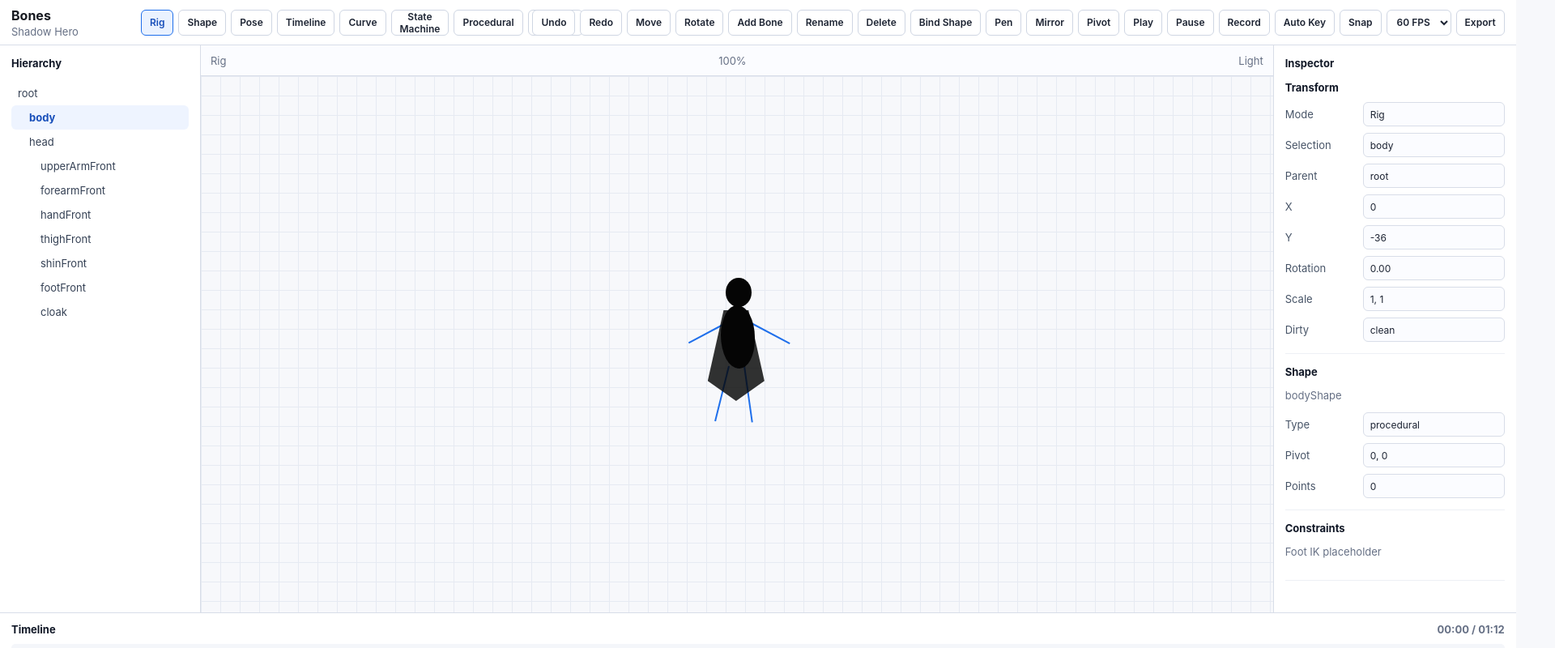
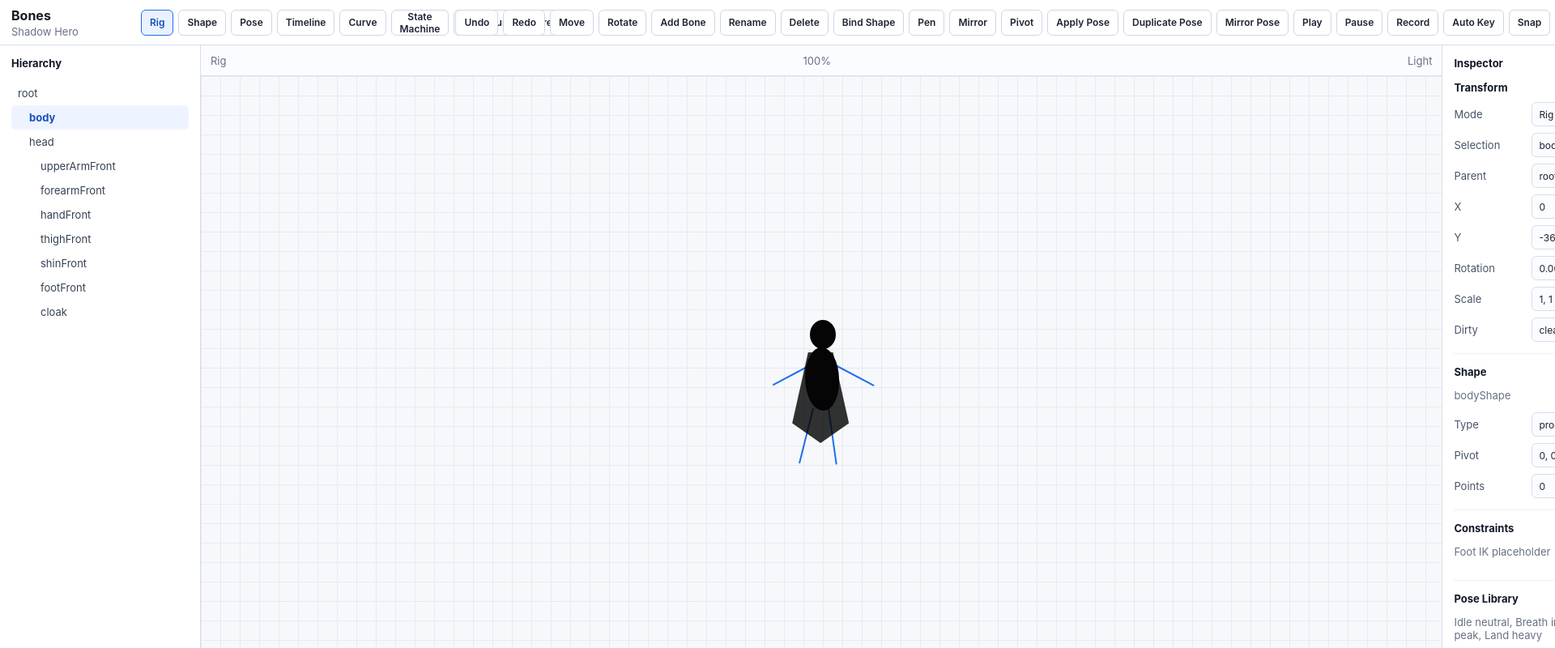
Before and after one commit to foundermafstat/bones, a Next.js app in the folder apps/editor/: page / in a window 1280 px wide. Shown: the top 800 px of the page at 81% size, 1920 px wide, since content can reach past the window. Built offline with nearby package versions, Linux system fonts and the light colour scheme.

Commit message:
Add pose mode library commands

```diff
--- a/apps/editor/app/editorState.ts
+++ b/apps/editor/app/editorState.ts
@@ -13,6 +13,7 @@ export interface EditorProjectState {
   readonly parents: Readonly<Record<string, string | null>>;
   readonly bones: Readonly<Record<string, BoneTransform>>;
   readonly parts: Readonly<Record<string, ShapePart>>;
+  readonly poses: Readonly<Record<string, PoseDefinition>>;
   readonly dirty: boolean;
   readonly dirtyParts: readonly string[];
 }
@@ -24,6 +25,13 @@ export interface ShapePart {
   readonly pivot: readonly [number, number];
   readonly points: readonly (readonly [number, number])[];
   readonly preset: "tapered-limb" | "organic-blob" | "capsule" | undefined;
+}
+
+export interface PoseDefinition {
+  readonly id: string;
+  readonly name: string;
+  readonly boneTransforms: Readonly<Record<string, BoneTransform>>;
+  readonly tags: readonly string[];
 }
 
 export interface EditorCommand {
@@ -76,6 +84,13 @@ export const initialEditorProject: EditorProjectState = {
   parts: {
     bodyShape: { id: "bodyShape", boneId: "body", type: "procedural", pivot: [0, 0], points: [], preset: "organic-blob" },
     armShape: { id: "armShape", boneId: "upperArmFront", type: "procedural", pivot: [0, 0], points: [], preset: "tapered-limb" }
+  },
+  poses: {
+    idle_neutral: { id: "idle_neutral", name: "Idle neutral", boneTransforms: {}, tags: ["idle"] },
+    breath_in: { id: "breath_in", name: "Breath in", boneTransforms: { body: { x: 0, y: -37, rotation: 0, scaleX: 1, scaleY: 1.025 } }, tags: ["idle"] },
+    walk_contact: { id: "walk_contact", name: "Walk contact", boneTransforms: { thighFront: { x: 7, y: -4, rotation: 1.25, scaleX: 1, scaleY: 1 } }, tags: ["walk"] },
+    jump_peak: { id: "jump_peak", name: "Jump peak", boneTransforms: { body: { x: 0, y: -44, rotation: -0.04, scaleX: 1, scaleY: 1.04 } }, tags: ["jump"] },
+    land_heavy: { id: "land_heavy", name: "Land heavy", boneTransforms: { body: { x: 0, y: -33, rotation: 0, scaleX: 1.14, scaleY: 0.82 } }, tags: ["land"] }
   }
 };
 
@@ -241,6 +256,64 @@ export function createSetPartPivotCommand(partId: string, pivot: readonly [numbe
   };
 }
 
+export function createApplyPoseCommand(poseId: string): EditorCommand {
+  let previous: Readonly<Record<string, BoneTransform>> = {};
+  return {
+    id: `apply-pose:${poseId}`,
+    label: "Apply pose",
+    do: (state) => {
+      const pose = state.poses[poseId];
+      if (!pose) {
+        return state;
+      }
+      previous = Object.fromEntries(
+        Object.keys(pose.boneTransforms)
+          .map((boneId): [string, BoneTransform | undefined] => [boneId, state.bones[boneId]])
+          .filter((entry): entry is [string, BoneTransform] => Boolean(entry[1]))
+      );
+      return {
+        ...markDirty(state, poseId),
+        bones: { ...state.bones, ...pose.boneTransforms }
+      };
+    },
+    undo: (state) => ({ ...markDirty(state, poseId), bones: { ...state.bones, ...previous } })
+  };
+}
+
+export function createDuplicatePoseCommand(poseId: string, nextId: string): EditorCommand {
+  return {
+    id: `duplicate-pose:${poseId}:${nextId}`,
+    label: "Duplicate pose",
+    do: (state) => {
+      const pose = state.poses[poseId];
+      return pose ? { ...markDirty(state, nextId), poses: { ...state.poses, [nextId]: { ...pose, id: nextId, name: `${pose.name} Copy` } } } : state;
+    },
+    undo: (state) => {
+      const { [nextId]: _removed, ...poses } = state.poses;
+      return { ...markDirty(state, nextId), poses };
+    }
+  };
+}
+
+export function createMirrorPoseCommand(poseId: string, nextId: string): EditorCommand {
+  return {
+    id: `mirror-pose:${poseId}:${nextId}`,
+    label: "Mirror pose",
+    do: (state) => {
+      const pose = state.poses[poseId];
+      if (!pose) {
+        return state;
+      }
+      const boneTransforms = Object.fromEntries(Object.entries(pose.boneTransforms).map(([boneId, transform]) => [boneId, { ...transform, x: -transform.x, rotation: -transform.rotation }]));
+      return { ...markDirty(state, nextId), poses: { ...state.poses, [nextId]: { ...pose, id: nextId, name: `${pose.name} Mirrored`, boneTransforms } } };
+    },
+    undo: (state) => {
+      const { [nextId]: _removed, ...poses } = state.poses;
+      return { ...markDirty(state, nextId), poses };
+    }
+  };
+}
+
 function updateBone(state: EditorProjectState, boneId: string, updater: (bone: BoneTransform) => BoneTransform): EditorProjectState {
   const current = state.bones[boneId];
   if (!current) {
--- a/apps/editor/app/page.tsx
+++ b/apps/editor/app/page.tsx
@@ -12,6 +12,9 @@ import {
   createEditPathPointCommand,
   createMirrorPathCommand,
   createSetPartPivotCommand,
+  createApplyPoseCommand,
+  createDuplicatePoseCommand,
+  createMirrorPoseCommand,
   executeCommand,
   initialEditorProject,
   redo,
@@ -36,6 +39,8 @@ export default function EditorPage() {
   const selectedBone = editorState.project.selectedBoneId;
   const selectedTransform = editorState.project.bones[selectedBone] ?? initialEditorProject.bones.body!;
   const selectedPart = Object.values(editorState.project.parts).find((part) => part.boneId === selectedBone) ?? editorState.project.parts.bodyShape!;
+  const poseIds = Object.keys(editorState.project.poses);
+  const selectedPose = editorState.project.poses[poseIds[0]!]!;
   const runCommand = (command: Parameters<typeof executeCommand>[1]) => setEditorState((state) => executeCommand(state, command));
   const inspectorRows = useMemo(
     () => [
@@ -98,6 +103,15 @@ export default function EditorPage() {
           </button>
           <button type="button" onClick={() => runCommand(createSetPartPivotCommand(selectedPart.id, [4, 0]))}>
             Pivot
+          </button>
+          <button type="button" onClick={() => runCommand(createApplyPoseCommand(selectedPose.id))}>
+            Apply Pose
+          </button>
+          <button type="button" onClick={() => runCommand(createDuplicatePoseCommand(selectedPose.id, `${selectedPose.id}_copy`))}>
+            Duplicate Pose
+          </button>
+          <button type="button" onClick={() => runCommand(createMirrorPoseCommand(selectedPose.id, `${selectedPose.id}_mirror`))}>
+            Mirror Pose
           </button>
           <button type="button">Play</button>
           <button type="button">Pause</button>
@@ -180,6 +194,10 @@ export default function EditorPage() {
             <h2>Constraints</h2>
             <p>Foot IK placeholder</p>
           </section>
+          <section>
+            <h2>Pose Library</h2>
+            <p>{poseIds.map((poseId) => editorState.project.poses[poseId]?.name).join(", ")}</p>
+          </section>
         </aside>
       </section>
       <footer className="timeline" aria-label="Timeline and dopesheet">
```
